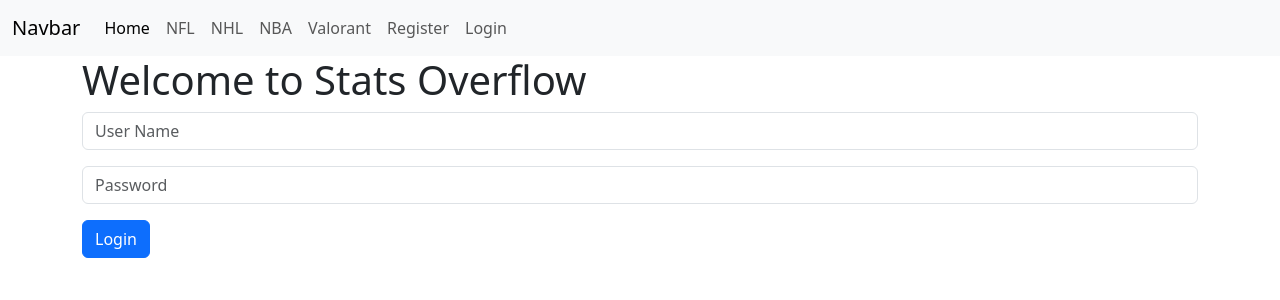
After one commit to Jeffrey-Anderson392/Stats-Overflow, a Django app: page /login/ in a window 1280 px wide. The commit adds this page. Shown: the top 300 px of the page. Run offline with Django 5.2, Linux system fonts and the light colour scheme.

Commit message:
Created login, logout, register
Created necessary html pages for each

```diff
--- /dev/null
+++ b/stats_overflow/accounts/templates/accounts/login.html
@@ -0,0 +1,24 @@
+{% block content %}
+<form method="POST" action="{% url 'login' %}">
+  {% csrf_token %}
+  <div class="mb-3">
+    <input
+      type="text"
+      class="form-control"
+      name="username"
+      placeholder="User Name"
+      required
+    />
+  </div>
+  <div class="mb-3">
+    <input
+      type="password"
+      class="form-control"
+      name="password"
+      placeholder="Password"
+      required
+    />
+  </div>
+  <button type="submit" class="btn btn-primary">Login</button>
+</form>
+{% endblock %}
--- /dev/null
+++ b/stats_overflow/accounts/urls.py
@@ -0,0 +1,8 @@
+from django.urls import path
+from . import views
+
+urlpatterns = [
+    path('login/', views.login_user, name="login"),
+    path("logout/", views.logout_user, name="logout"),
+    path("register/", views.register_user, name="register"),
+]
--- a/stats_overflow/accounts/views.py
+++ b/stats_overflow/accounts/views.py
@@ -1,3 +1,69 @@
-from django.shortcuts import render
+from django.shortcuts import render, redirect
+
+from django.contrib.auth import authenticate, login, logout
+from django.contrib import messages
 
 # Create your views here.
+
+def login_user(request):
+    # if the method is POST
+    if request.method == "POST":
+        # retrieve the values of username and password passed from login.html
+        username = request.POST["username"]
+        password = request.POST["password"]
+
+        # authenticate the user
+        user = authenticate(username=username, password=password)
+
+        # if user object is not none meaning successfully authenticated
+        if user is not None:
+            # if authentication is successful login the user, display a message and redirct to home.
+            login(request, user)
+            messages.success(
+                request, "You have been authenticated and successfully logged in."
+            )
+            return redirect("home")
+        else:
+            # if authentication is unsuccessful display a message and redirct to login page.
+            messages.success(
+                request, "Sorry authentication failed and your login was unsuccessful."
+            )
+            return redirect("login")
+    else:
+        return render(request, "sports_stats/home.html", {})
+
+
+def logout_user(request):
+    logout(request)
+    messages.success(request, "You have been logged out successfully")
+    return redirect("home")
+
+
+
+from django import forms
+from .forms import SignUpForm
+
+
+def register_user(request):
+    # if request is POST and form is valid, it saves the new user and log's in.
+    if request.method == "POST":
+        form = SignUpForm(request.POST)
+        # check if all the data in form follows the validation rules
+        if form.is_valid():
+            user = form.save()
+            #read the field data from cleaned_data dictionary
+            # using names of fields as keyvalues
+            username = form.cleaned_data["username"]
+            password = form.cleaned_data["password1"]
+            # authenticate and login
+            user = authenticate(username=username, password=password)
+            login(request, user)
+
+            messages.success(request, "You have successfully registered!")
+            return redirect("home")
+    # if form is invalid or request is GET (not POST),
+    # it renders register.html template with form
+    else:
+        #creat blank form
+        form = SignUpForm()
+    return render(request, "accounts/register.html", {"form": form})
--- a/stats_overflow/sports_stats/templates/sports_stats/home.html
+++ b/stats_overflow/sports_stats/templates/sports_stats/home.html
@@ -6,4 +6,13 @@
 
 {% block content %}
     <h1>Welcome to Stats Overflow</h1>
+
+    {% if user.is_authenticated %}
+        <p>Hello, {{ user.username }}!</p>
+        <p><a href="{% url 'logout' %}">Logout</a></p>
+    {% else %}
+        {% include 'accounts/login.html' %}
+    {% endif %}
+
+
 {% endblock %}
--- a/stats_overflow/sports_stats/templates/sports_stats/navbar.html
+++ b/stats_overflow/sports_stats/templates/sports_stats/navbar.html
@@ -10,14 +10,29 @@
           <a class="nav-link active" aria-current="page" href="#">Home</a>
         </li>
         <li class="nav-item">
-          <a class="nav-link" href="#">Features</a>
+          <a class="nav-link" href="#">NFL</a>
         </li>
         <li class="nav-item">
-          <a class="nav-link" href="#">Pricing</a>
+          <a class="nav-link" href="#">NHL</a>
         </li>
         <li class="nav-item">
-          <a class="nav-link disabled" aria-disabled="true">Disabled</a>
+          <a class="nav-link" href="#">NBA</a>
         </li>
+        <li class="nav-item">
+          <a class="nav-link" href="#">Valorant</a>
+        </li>
+        {% if user.is_authenticated %}
+        <li class="nav-item">
+          <a class="nav-link" href="{% url 'logout' %}">Logout</a>
+        </li>
+        {% else %}
+        <li class="nav-item">
+          <a class="nav-link" href="{% url 'register' %}">Register</a>
+        </li>
+        <li class="nav-item">
+          <a class="nav-link" href="{% url 'login' %}">Login</a>
+        </li>
+        {% endif %}
       </ul>
     </div>
   </div>
--- a/stats_overflow/stats_overflow/settings.py
+++ b/stats_overflow/stats_overflow/settings.py
@@ -39,6 +39,7 @@ INSTALLED_APPS = [
     'django.contrib.staticfiles',
     'home.apps.HomeConfig',
     'sports_stats',
+    'accounts',
 ]
 
 MIDDLEWARE = [
--- a/stats_overflow/stats_overflow/urls.py
+++ b/stats_overflow/stats_overflow/urls.py
@@ -20,4 +20,5 @@ from django.urls import path, include
 urlpatterns = [
     path('admin/', admin.site.urls),
     path('', include('sports_stats.urls')),
+    path('', include('accounts.urls'))
 ]
```
Also changed, not shown: stats_overflow/accounts/forms.py (added, +39 -0 lines), stats_overflow/accounts/templates/accounts/register.html (added, +28 -0 lines), stats_overflow/db.sqlite3.
